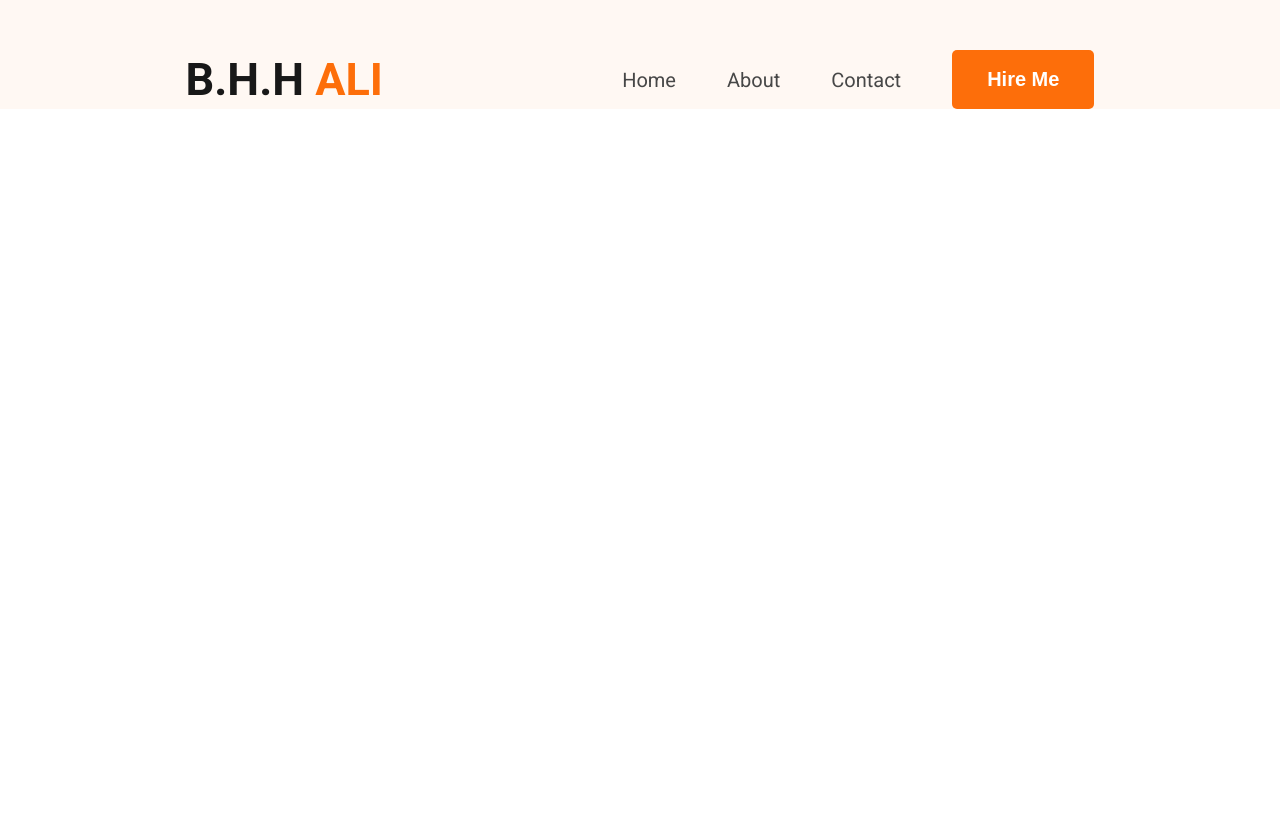
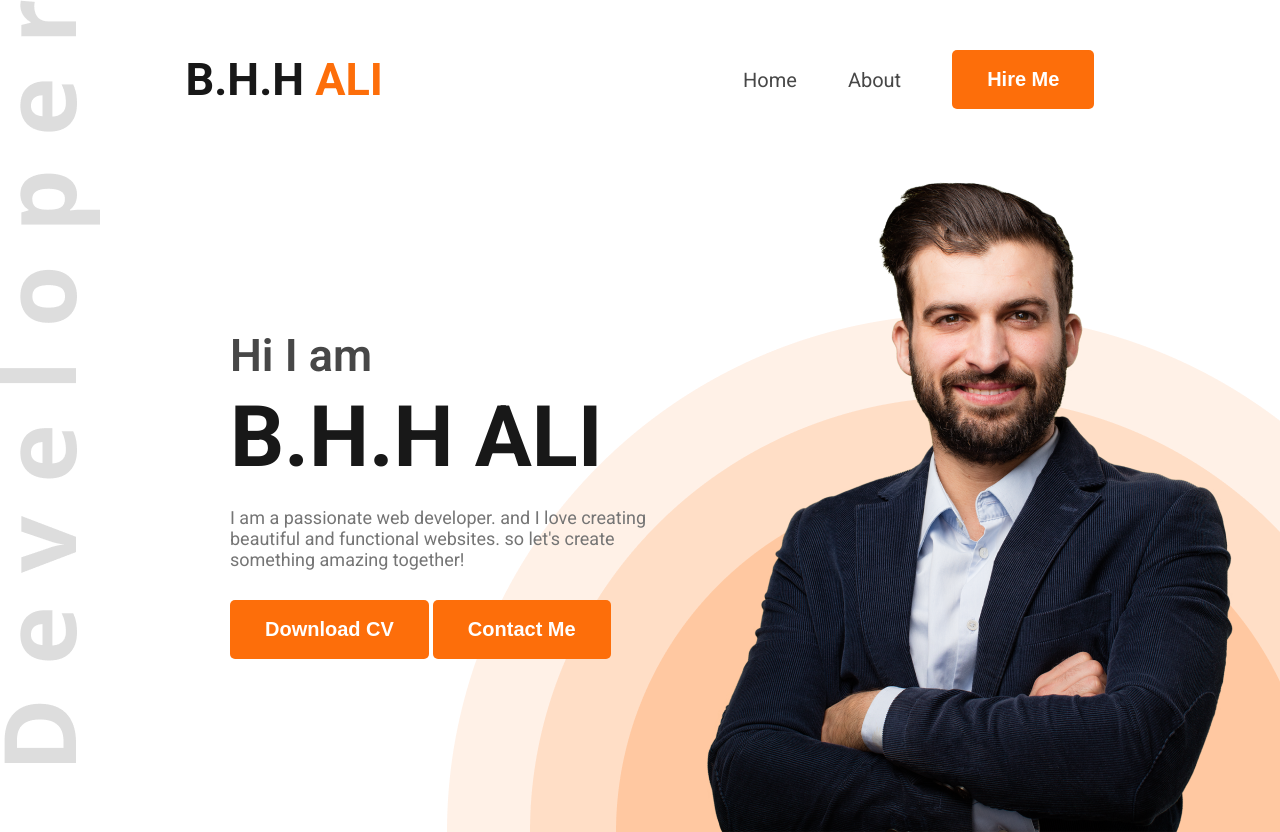
Before and after one commit to fbiplobhasan/B.H-Hazrat-Ali-Porfolio, a plain HTML site: page index.html in a window 1280 px wide. Before the commit the page ends 800 px from the top, so only its background shows below. Drawn offline with Linux system fonts and the light colour scheme.

Commit message:
add banner with background image and resources

```diff
--- a/index.html
+++ b/index.html
@@ -11,6 +11,7 @@
 </head>
 <body class="font-roboto">
     <header>
+        <!-- Header content -->
         <nav>
             <div class="logo">
                 <h2>B.H.H <span class="highlights-ali">ALI</span></h2>
@@ -18,10 +19,23 @@
             <ul class="menu">
                 <li><a href="#home">Home</a></li>
                 <li><a href="#about">About</a></li>
-                <li><a href="#contact">Contact</a></li>
                 <li><button class="btn">Hire Me</button></li>
             </ul>
         </nav>
+        <!-- Banner -->
+         <section id="banner">
+            <div class="banner-content">
+              <h2>Hi I am </h2>
+              <h1>B.H.H ALI</h1>
+              <p>I am a passionate web developer. and I love creating beautiful and functional websites. so let's create something amazing together!</p>
+              <button class="btn">Download CV</button>
+              <button class="btn">Contact Me</button>
+
+            </div>
+            <div class="banner-image">
+                <img src="images/hardy.png" alt="Banner Image">
+            </div>
+         </section>
     </header>
 </body>
 </html>
--- a/styles/portfolio.css
+++ b/styles/portfolio.css
@@ -26,12 +26,16 @@
     font-size: 20px;
     font-weight: bold;
     color:#FFFFFF;
+    cursor: pointer;
 }
 
 
 /* main styles */
 header{
     background-color: #FFF8F3;
+    background: url("../images/developer.png"), url("../images/header_bg.png");
+    background-repeat: no-repeat;
+    background-position: top left, bottom right;
     padding-top:50px;
 }
 
@@ -60,3 +64,42 @@ nav .menu a{
     color: #474747;
     font-size: 20px;
 }
+
+/* banner styles */
+#banner{
+    /* border:1px solid red; */
+    margin:47px 38px 0px 230px;
+    display: flex;
+    justify-content: space-between;
+    align-items: center;
+}
+
+#banner .banner-content{
+    max-width: 585px;
+}
+
+#banner .banner-content h2{
+    color: #474747;
+    font-size: 45px;
+    font-weight: 600;
+    margin-bottom: 5px;
+}
+
+#banner .banner-content h1 {
+    color: #181818;
+    font-size: 85px;
+    font-weight: bold;
+    margin-bottom: 20px;
+}
+
+#banner .banner-content p {
+    color: #757575;
+    font-size: 18px;
+    font-weight: regular;
+    margin-bottom: 30px;
+}
+
+#banner .banner-image img{
+    max-width: 585px;
+    vertical-align: middle;
+}
```
